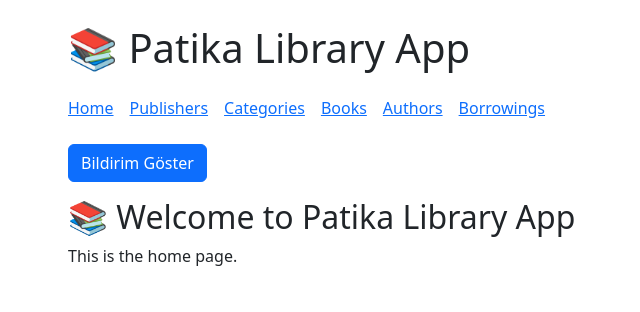
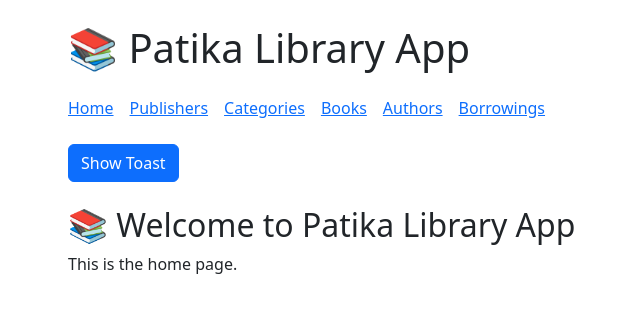
Before and after one commit to ayselbilmez/patika-library-frontend, a React (Vite) app in the folder frontend/: page / in a window 1280 px wide. Shown: the top 312 px of the page, without its empty margins (14-654 px from the left). Built offline with nearby package versions, Linux system fonts and the light colour scheme.

Commit message:
Refactor toast notification function and update button label for clarity

```diff
--- a/frontend/src/App.jsx
+++ b/frontend/src/App.jsx
@@ -10,9 +10,9 @@ import Authors from "./pages/Authors";
 import Borrowings from "./pages/Borrowings";
 
 function App() {
-  // Örnek bir bildirim göstermek için fonksiyon
+  // Toast bildirimini gösteren fonksiyon
   const showToast = () => {
-    toast.success("📢 Bildirim örneği başarıyla gösterildi!");
+    toast.success("Bu bir bildirimdir!");
   };
 
   return (
@@ -42,9 +42,9 @@ function App() {
           </Link>
         </nav>
 
-        {/* Örnek bildirim butonu */}
-        <button onClick={showToast} className="btn btn-primary mb-3">
-          Bildirim Göster
+        {/* Toast bildirimini gösteren buton */}
+        <button className="btn btn-primary mb-4" onClick={showToast}>
+          Show Toast
         </button>
 
         {/* Sayfa yönlendirmeleri */}
```
